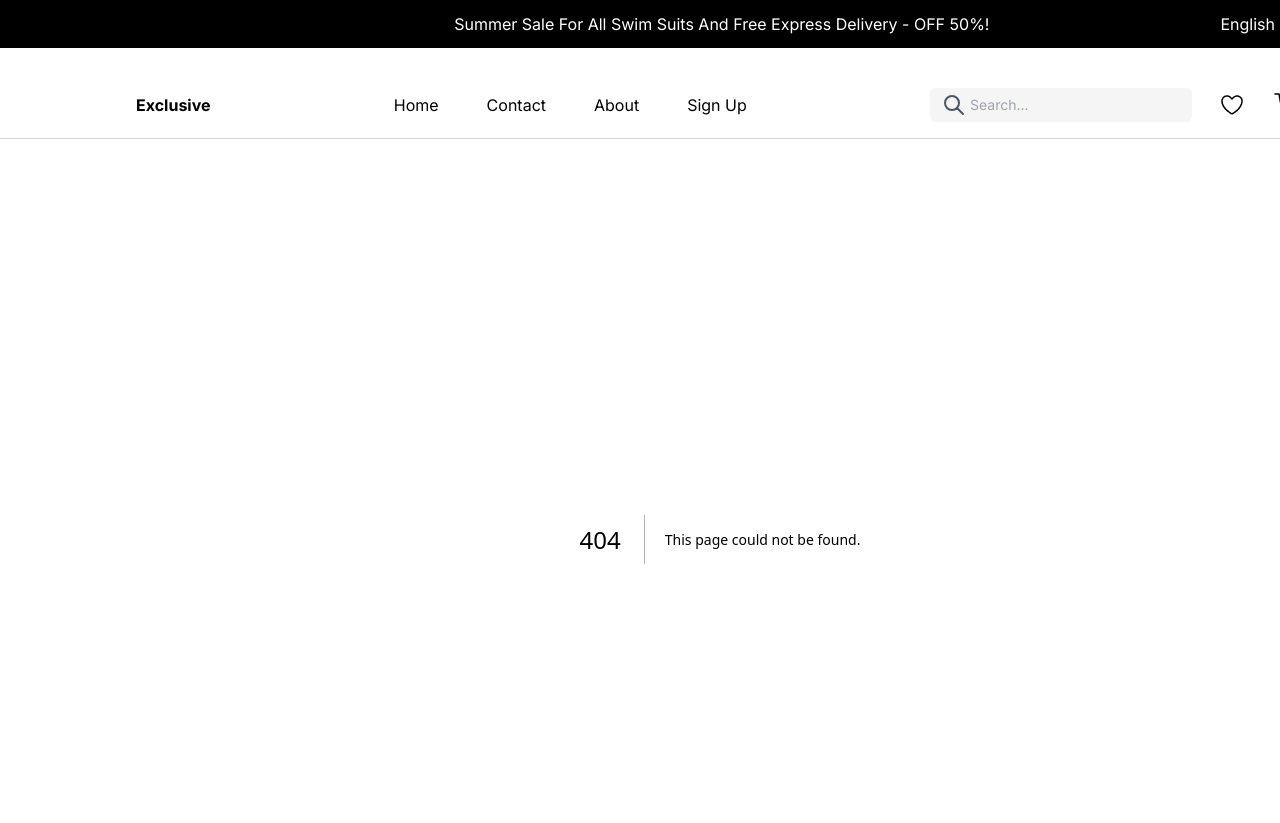
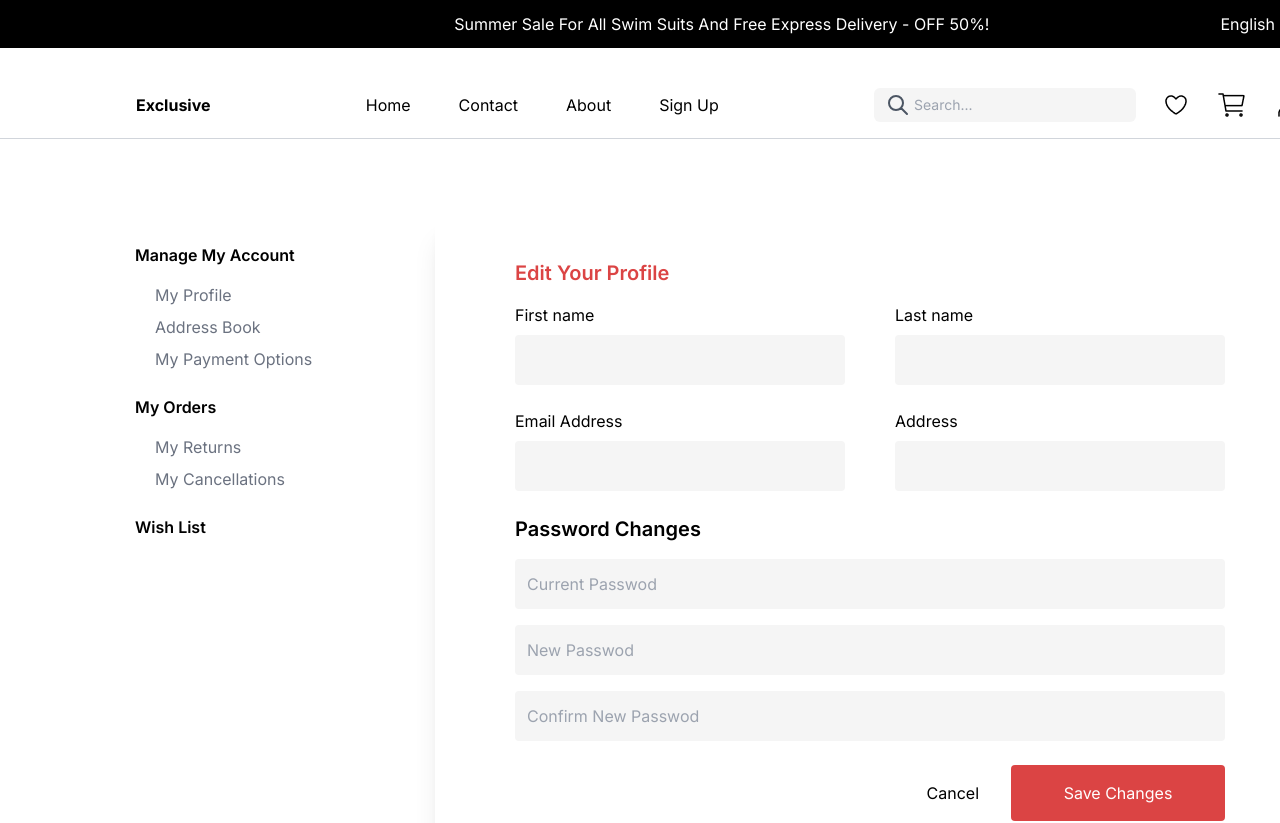
Before and after one commit to imtiaz3699/e-comerce-store, a Next.js app: page /edit-profile in a window 1280 px wide. Before the commit this address had no page. Shown: the top 823 px of the page. Built offline with nearby package versions, Linux system fonts and the light colour scheme.

Commit message:
created edit-profile page

```diff
--- a/src/app/Components/Navbar/Navbar.tsx
+++ b/src/app/Components/Navbar/Navbar.tsx
@@ -83,6 +83,9 @@ export default function Navbar () {
     <Link href='/cart'>
     <Image alt = "" src = "/Cart1 with buy.png" width={32} height={32}/>
     </Link>
+    <Link href='/edit-profile'>
+    <Image alt = "" src = "/user.png" width={32} height={32}/>
+    </Link>
 
 
             </div>
--- /dev/null
+++ b/src/app/buy-now/page.tsx
@@ -0,0 +1,6 @@
+const BuyNow = () => {
+    return <div className="px-[135px] pt-[80px] pb-[140px]">
+
+    </div>
+}
+export default BuyNow;
--- /dev/null
+++ b/src/app/edit-profile/page.tsx
@@ -0,0 +1,103 @@
+import React from 'react'
+const EditProfile = () => {
+
+   const data = [
+    {
+        names:'Manage My Account',
+        names2: [
+            {
+                name:'My Profile',
+                url:'',
+            },
+            {
+                name:'Address Book',
+                url:'',
+            },
+            {
+                name:'My Payment Options',
+                url:'',
+            },
+        ]
+    },
+    {
+        names:'My Orders',
+        names2: [
+            {
+                name:'My Returns',
+                url:'',
+            },
+            {
+                name:'My Cancellations',
+                url:'',
+            },
+        ]
+    },
+    {
+        names:'Wish List',
+    }
+
+
+   ]
+        return <div className='px-[135px] mt-[80px] pb-[140px] flex flex-row justify-between'>
+            <div className='flex flex-col '>
+          {
+            data.map((element,idx)=> {
+                return <div key={idx} className='flex flex-col gap-[16px]'>
+                <h1 className='text-[16px] leading-[24px] mt-[24px] font-semibold'>{element.names}</h1>
+                <div className='flex flex-col gap-[8px] ml-5 '>
+                {
+                    element.names2?.map((element,index) => {
+                        return <p key={index} className='text-gray-500 cursor-pointer hover:text-[#DB4444]'>{element.name}</p>
+                    })
+                }
+                </div>
+
+            </div>
+            })
+          }
+          </div>
+            <div className='w-[870px] h-[630px] shadow-xl px-[80px] py-[40px]'>
+                <h1 className='text-[#DB4444] text-[20px]  leading-[28px] font-semibold'>Edit Your Profile</h1>
+                <div className='flex flex-col gap-[24px] mt-[16px]'>
+
+                <div className='flex flex-row items-center gap-[50px]'>
+                <div className='flex flex-col gap-[8px]'>
+                    <div className='text-[16px] font-normal leading-[24px] '>First name</div>
+                    <input type="text" className='w-[330px] h-[50px] px-3 bg-[#F5F5F5] outline-none rounded-[4px]' />
+                </div>
+
+                <div className='flex flex-col gap-[8px]'>
+                    <div className='text-[16px] font-normal leading-[24px] '>Last name</div>
+                    <input type="text" className='w-[330px] h-[50px] px-3 bg-[#F5F5F5] outline-none rounded-[4px]' />
+                </div>
+
+                </div>
+
+                <div className='flex flex-row items-center gap-[50px]'>
+                <div className='flex flex-col gap-[8px]'>
+                    <div className='text-[16px] font-normal leading-[24px] '>Email Address</div>
+                    <input type="text" className='w-[330px] h-[50px] px-3 bg-[#F5F5F5] outline-none rounded-[4px]' />
+                </div>
+
+                <div className='flex flex-col gap-[8px]'>
+                    <div className='text-[16px] font-normal leading-[24px] '>Address</div>
+                    <input type="text" className='w-[330px] h-[50px] px-3 bg-[#F5F5F5] outline-none rounded-[4px]' />
+                </div>
+
+                </div>
+
+                <div className='flex flex-col gap-[16px]'>
+                        <h1 className='text-black text-[20px]  leading-[28px] font-semibold'>Password Changes</h1>
+                        <input type="text" placeholder='Current Passwod' className='w-full h-[50px] px-3 bg-[#F5F5F5] outline-none rounded-[4px]'/>
+                        <input type="text" placeholder='New Passwod' className='w-full h-[50px] px-3 bg-[#F5F5F5] outline-none rounded-[4px]'/>
+                        <input type="text" placeholder='Confirm New Passwod' className='w-full h-[50px] px-3 bg-[#F5F5F5] outline-none rounded-[4px]'/>
+                </div>
+                </div>
+                <div className='flex flex-row items-center justify-end gap-[32px] mt-[24px]'>
+                    <h1>Cancel</h1>
+                    <button className='w-[214px] h-[56px] bg-[#DB4444] rounded-[4px] text-white'>Save Changes</button>
+                </div>
+            </div>
+        </div>
+}
+export default EditProfile;
```
Also changed, not shown: public/user.png (added).
